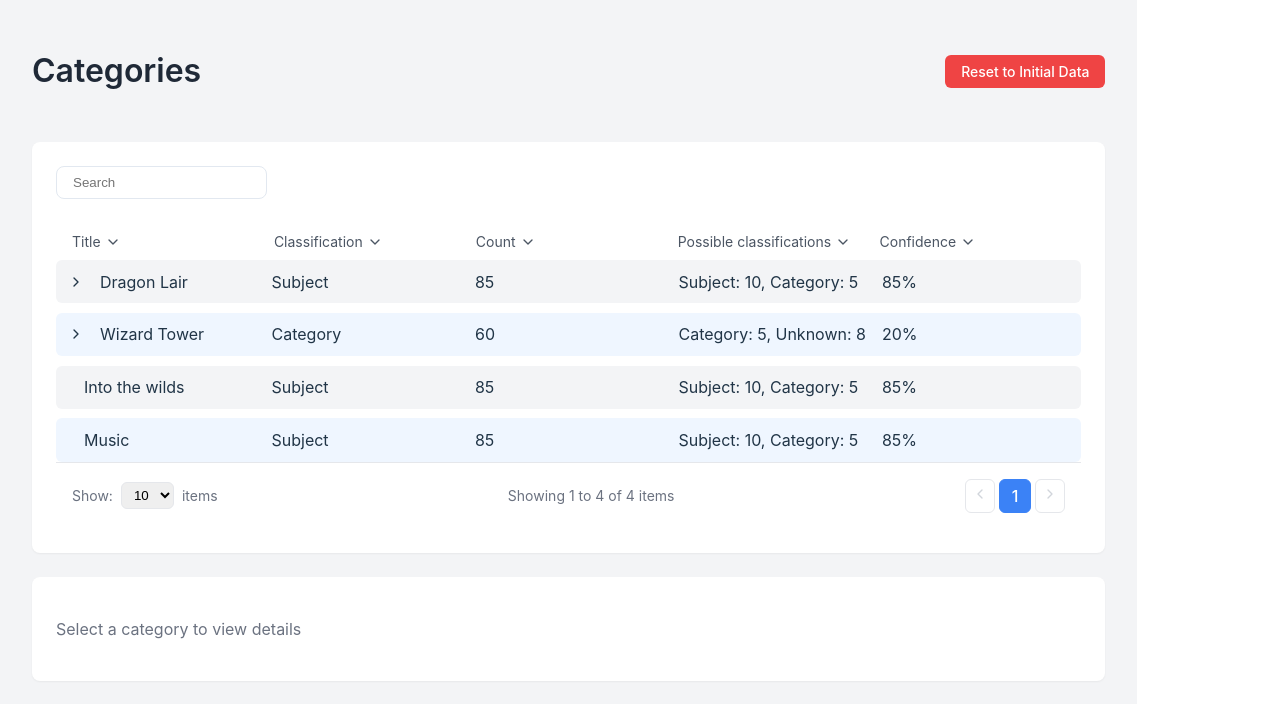
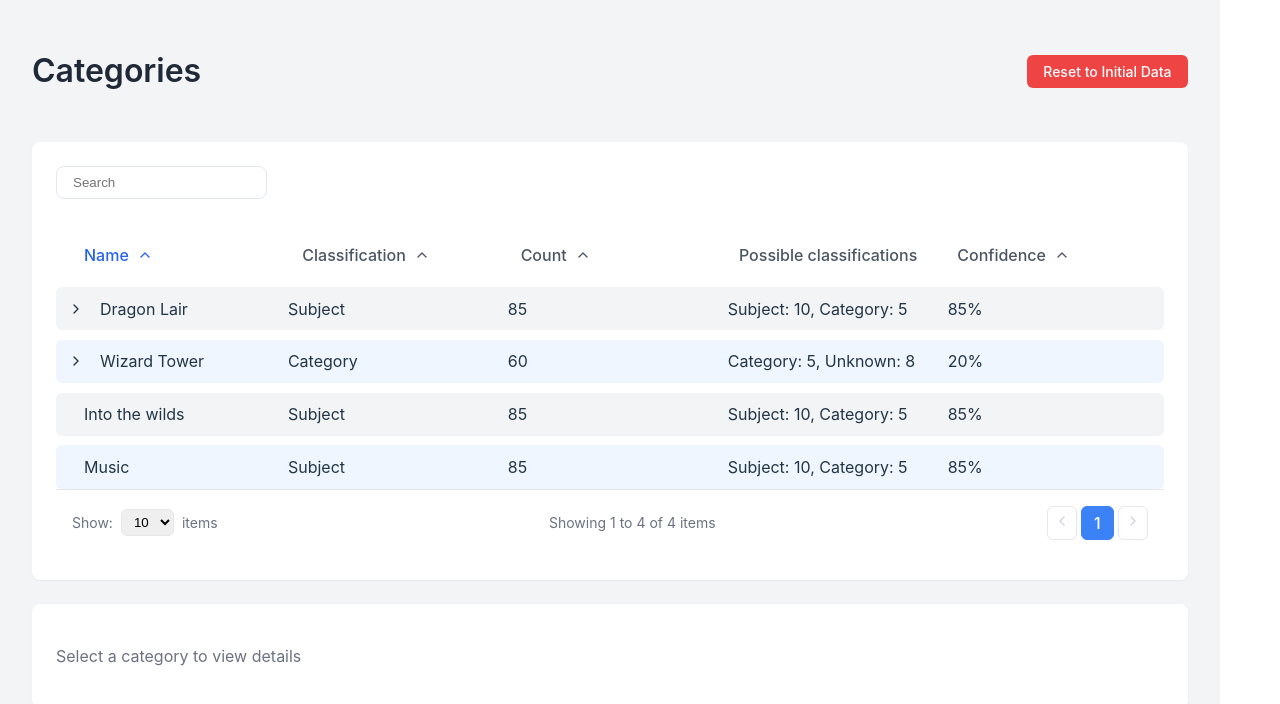
Before and after one commit to kparkerNRO/fs-organizer, a React (Vite) app in the folder frontend/: page / in a window 1280 px wide. Shown: the top 704 px of the page. Built offline with nearby package versions, Linux system fonts and the light colour scheme.

Commit message:
feat: sorting

```diff
--- a/frontend/src/components/CategoryTable.tsx
+++ b/frontend/src/components/CategoryTable.tsx
@@ -1,9 +1,12 @@
 import React, { useState, useEffect, act } from "react";
 import styled from "styled-components";
-import { Category, Folder } from "../types";
-import { ChevronDown, ChevronRight } from "lucide-react";
+import { Category, Folder, SortConfig } from "../types/types";
+import { ChevronDown, ChevronRight, ChevronUp, X } from "lucide-react";
 import { ContextMenu } from "./ContextMenu";
 import { Pagination } from "./Pagination";
+import { usePageState } from "../hooks/usePageState";
+import { SORT_FIELD, SORT_ORDER } from "../types/enums";
+
 interface CategoryTableProps {
   categories: Category[];
   onSelectItem: (item: Category | Folder | null) => void;
@@ -14,6 +17,7 @@ interface CategoryTableProps {
   totalItems: number;
   onPageChange: (page: number) => void;
   onPageSizeChange: (size: number) => void;
+  onSortChange: (sortConfig: SortConfig) => void;
 }
 
 interface ContextMenuState {
@@ -32,8 +36,8 @@ export const CategoryTable: React.FC<CategoryTableProps> = ({
   totalItems,
   onPageChange,
   onPageSizeChange,
+  onSortChange,
 }) => {
-  const [expandedCategories, setExpandedCategories] = useState<number[]>([]);
   const [activeCategory, setActiveCategory] = useState<Category | null>(null);
   const [selectedFolders, setSelectedFolders] = useState<Folder[]>([]);
   const [draggedOverCategoryId, setDraggedOverCategoryId] = useState<
@@ -45,18 +49,91 @@ export const CategoryTable: React.FC<CategoryTableProps> = ({
     y: 0,
   });
 
+  const {
+    pageState,
+    updateSortConfig,
+    updateExpandedCategories,
+    updateSelectedItem,
+  } = usePageState();
+
+  // Initialize state from pageState
+  const [expandedCategories, setExpandedCategories] = useState<number[]>(
+    pageState.expandedCategories
+  );
+
+  // Handle sort column click
+  const handleHeaderClick = (field: SORT_FIELD) => {
+    const currentSort = pageState.sortConfig;
+    let newSort: SortConfig;
+
+    if (currentSort.field === field) {
+      if (currentSort.direction === SORT_ORDER.ASC) {
+        newSort = { field, direction: SORT_ORDER.DESC };
+      } else if (currentSort.direction === SORT_ORDER.DESC) {
+        newSort = { field: SORT_FIELD.NAME, direction: SORT_ORDER.ASC };
+      } else {
+        newSort = { field, direction: SORT_ORDER.ASC };
+      }
+    } else {
+      newSort = { field, direction: SORT_ORDER.ASC };
+    }
+
+    updateSortConfig(newSort);
+    onSortChange(newSort);
+  };
+
+  // Render sort icon based on current sort state
+  const SortIcon = ({ field }: { field: SORT_FIELD }) => {
+    const { sortConfig } = pageState;
+
+    if (sortConfig.field !== field) {
+      return (
+        <div className="w-4 h-4 opacity-0 group-hover:opacity-50">
+          <ChevronUp size={16} />
+        </div>
+      );
+    }
+
+    if (sortConfig.direction === SORT_ORDER.NONE) {
+      return (
+        <div className="w-4 h-4 text-gray-400 hover:text-gray-600">
+          <X size={16} />
+        </div>
+      );
+    }
+
+    return (
+      <div className="w-4 h-4 text-blue-500">
+        {sortConfig.direction === "asc" ? (
+          <ChevronUp size={16} />
+        ) : (
+          <ChevronDown size={16} />
+        )}
+      </div>
+    );
+  };
+
+  // Update persisted state when expandedCategories changes
+  useEffect(() => {
+    updateExpandedCategories(expandedCategories);
+  }, [expandedCategories]);
+
   // Handle updates to selection
   useEffect(() => {
     if (selectedFolders.length > 1) {
       onSelectItem(null);
+      updateSelectedItem(null)
     } else if (selectedFolders.length === 1) {
       onSelectItem(selectedFolders[0]);
+      updateSelectedItem(selectedFolders[0].id)
     }
+
   }, [selectedFolders, onSelectItem]);
 
   useEffect(() => {
     if (activeCategory && selectedFolders.length === 0) {
       onSelectItem(activeCategory);
+      updateSelectedItem(activeCategory.id)
     }
   }, [activeCategory, selectedFolders.length, onSelectItem]);
 
@@ -367,20 +444,31 @@ export const CategoryTable: React.FC<CategoryTableProps> = ({
 
       <TableGrid>
         <HeaderGrid>
-          <HeaderCell>
-            Title <ChevronDown size={16} />
+          <HeaderCell
+            $active={pageState.sortConfig.field === SORT_FIELD.NAME}
+            onClick={() => handleHeaderClick(SORT_FIELD.NAME)}
+          >
+            Name <SortIcon field={SORT_FIELD.NAME} />
           </HeaderCell>
-          <HeaderCell>
-            Classification <ChevronDown size={16} />
+          <HeaderCell
+            $active={pageState.sortConfig.field === SORT_FIELD.CLASSIFICATION}
+            onClick={() => handleHeaderClick(SORT_FIELD.CLASSIFICATION)}
+          >
+            Classification <SortIcon field={SORT_FIELD.CLASSIFICATION} />
           </HeaderCell>
-          <HeaderCell>
-            Count <ChevronDown size={16} />
+          <HeaderCell
+            $active={pageState.sortConfig.field === SORT_FIELD.COUNT}
+            onClick={() => handleHeaderClick(SORT_FIELD.COUNT)}
+          >
+            Count <SortIcon field={SORT_FIELD.COUNT} />
           </HeaderCell>
-          <HeaderCell>
-            Possible classifications <ChevronDown size={16} />
-          </HeaderCell>
-          <HeaderCell>
-            Confidence <ChevronDown size={16} />
+          <HeaderCell>Possible classifications</HeaderCell>
+          <HeaderCell
+            $active={pageState.sortConfig.field === SORT_FIELD.CONFIDENCE}
+            onClick={() => handleHeaderClick(SORT_FIELD.CONFIDENCE)}
+          >
+            Confidence
+            <SortIcon field={SORT_FIELD.CONFIDENCE} />
           </HeaderCell>
         </HeaderGrid>
 
@@ -471,15 +559,28 @@ const HeaderGrid = styled.div`
   margin-bottom: 0.5rem;
 `;
 
-const HeaderCell = styled.div`
+const HeaderCell = styled.div<{
+  $active?: boolean;
+}>`
   display: flex;
   align-items: center;
-  font-size: 0.875rem;
-  color: #4b5563;
+  gap: 0.5rem;
+  padding: 0.75rem;
+  font-weight: 500;
+  color: ${(props) => (props.$active ? "#2563eb" : "#4b5563")};
   cursor: pointer;
+  transition: all 0.2s;
 
-  svg {
-    margin-left: 0.25rem;
+  &:hover {
+    background-color: #f3f4f6;
+    border-radius: 0.375rem;
+  }
+
+  /* Sort icon container */
+  > div {
+    display: flex;
+    align-items: center;
+    transition: all 0.2s;
   }
 `;
 
--- /dev/null
+++ b/frontend/src/hooks/usePageState.ts
@@ -0,0 +1,71 @@
+// src/hooks/usePageState.ts
+
+import { useState, useEffect } from "react";
+import { PageState, SortConfig } from "../types/types";
+import { SORT_FIELD, SORT_ORDER } from "../types/enums";
+
+const PAGE_STATE_KEY = "categoryPageState";
+
+const defaultPageState: PageState = {
+  sortConfig: {
+    field: SORT_FIELD.NAME,
+    direction: SORT_ORDER.ASC,
+  },
+  expandedCategories: [],
+  selectedItem: null,
+};
+
+export const usePageState = () => {
+  // Initialize state from localStorage or use defaults
+  const [pageState, setPageState] = useState<PageState>(() => {
+    try {
+      const savedState = localStorage.getItem(PAGE_STATE_KEY);
+      return savedState ? JSON.parse(savedState) : defaultPageState;
+    } catch (error) {
+      console.error("Error loading page state from localStorage:", error);
+      return defaultPageState;
+    }
+  });
+
+  // Save to localStorage whenever state changes
+  useEffect(() => {
+    try {
+      localStorage.setItem(PAGE_STATE_KEY, JSON.stringify(pageState));
+    } catch (error) {
+      console.error("Error saving page state to localStorage:", error);
+    }
+  }, [pageState]);
+
+  const updateSortConfig = (newConfig: SortConfig) => {
+    setPageState((prev) => ({
+      ...prev,
+      sortConfig: newConfig,
+    }));
+  };
+
+  const updateExpandedCategories = (categoryIds: number[]) => {
+    setPageState((prev) => ({
+      ...prev,
+      expandedCategories: categoryIds,
+    }));
+  };
+
+  const updateSelectedItem = (itemId: number | null) => {
+    setPageState((prev) => ({
+      ...prev,
+      selectedItem: itemId,
+    }));
+  };
+
+  const resetPageState = () => {
+    setPageState(defaultPageState);
+  };
+
+  return {
+    pageState,
+    updateSortConfig,
+    updateExpandedCategories,
+    updateSelectedItem,
+    resetPageState,
+  };
+};
--- a/frontend/src/mock_data/mockApi.ts
+++ b/frontend/src/mock_data/mockApi.ts
@@ -1,7 +1,7 @@
 // src/mockApi.ts
 
 import { mockFolders, mockCategoryData } from "./mockData";
-import { Category, Folder } from "../types";
+import { Category, Folder } from "../types/types";
 import { FetchCategoriesParams, FetchCategoriesResponse } from "../api";
 
 export const fetchMockFolders = (): Promise<Folder[]> => {
@@ -10,7 +10,9 @@ export const fetchMockFolders = (): Promise<Folder[]> => {
   });
 };
 
-export const fetchMockCategoryData = (params: FetchCategoriesParams): Promise<FetchCategoriesResponse> => {
+export const fetchMockCategoryData = (
+  params: FetchCategoriesParams
+): Promise<FetchCategoriesResponse> => {
   const mockData = {
     data: mockCategoryData,
     totalItems: mockCategoryData.length,
--- a/frontend/src/mock_data/mockData.ts
+++ b/frontend/src/mock_data/mockData.ts
@@ -1,6 +1,6 @@
 // src/mockData.ts
 
-import { Folder, Category } from "../types";
+import { Folder, Category } from "../types/types";
 
 export const mockFolders: Folder[] = [];
 
--- a/frontend/src/pages/CategoriesPage.tsx
+++ b/frontend/src/pages/CategoriesPage.tsx
@@ -1,12 +1,12 @@
 // CategoriesPage.tsx
 import React, { useState, useEffect } from "react";
 import styled from "styled-components";
-import { Category, Folder } from "../types";
+import { Category, Folder } from "../types/types";
 import { CategoryTable } from "../components/CategoryTable";
 import { CategoryDetails } from "../components/CategoryDetails";
 import { fetchCategories } from "../api";
-import { usePersistedCategories } from '../hooks/usePersistedCategories';
-import { ResetButton } from '../components/ResetButton';
+import { usePersistedCategories } from "../hooks/usePersistedCategories";
+import { ResetButton } from "../components/ResetButton";
 
 interface PaginationState {
   currentPage: number;
@@ -17,20 +17,19 @@ interface PaginationState {
 
 export const CategoriesPage: React.FC = () => {
   const [data, setData] = useState<any[]>([]);
-  const [selectedItem, setSelectedItem] = useState<Category | Folder  | null>(null);
+  const [selectedItem, setSelectedItem] = useState<Category | Folder | null>(
+    null
+  );
 
   const [pagination, setPagination] = useState<PaginationState>({
     currentPage: 1,
     pageSize: 10,
     totalItems: 0,
-    totalPages: 1
+    totalPages: 1,
   });
 
-  const {
-    categories,
-    setCategories,
-    resetToInitial
-  } = usePersistedCategories(data);
+  const { categories, setCategories, resetToInitial } =
+    usePersistedCategories(data);
 
   const handleUpdateCategories = (updatedCategories: Category[]) => {
     setCategories(updatedCategories);
@@ -38,9 +37,9 @@ export const CategoriesPage: React.FC = () => {
 
   const handleReset = () => {
     // Reset pagination state
-    setPagination(prev => ({
+    setPagination((prev) => ({
       ...prev,
-      currentPage: 1
+      currentPage: 1,
     }));
 
     // Reset local selection state
@@ -55,15 +54,15 @@ export const CategoriesPage: React.FC = () => {
   }, []);
 
   const handlePageChange = async (page: number) => {
-    setPagination(prev => ({ ...prev, currentPage: page }));
+    setPagination((prev) => ({ ...prev, currentPage: page }));
     await fetchCategoryData(page, pagination.pageSize);
   };
 
   const handlePageSizeChange = async (size: number) => {
-    setPagination(prev => ({
+    setPagination((prev) => ({
       ...prev,
       pageSize: size,
-      currentPage: 1 // Reset to first page when changing page size
+      currentPage: 1, // Reset to first page when changing page size
     }));
     await fetchCategoryData(1, size);
   };
@@ -72,13 +71,13 @@ export const CategoriesPage: React.FC = () => {
     try {
       const response = await fetchCategories({ page, pageSize });
       setCategories(response.data);
-      setPagination(prev => ({
+      setPagination((prev) => ({
         ...prev,
         totalItems: response.totalItems,
-        totalPages: response.totalPages
+        totalPages: response.totalPages,
       }));
     } catch (error) {
-      console.error('Error fetching categories:', error);
+      console.error("Error fetching categories:", error);
     }
   };
 
@@ -90,7 +89,7 @@ export const CategoriesPage: React.FC = () => {
       </Header>
 
       <ContentContainer>
-      <CategoryTable
+        <CategoryTable
           categories={categories}
           onSelectItem={setSelectedItem}
           onUpdateCategories={handleUpdateCategories}
--- /dev/null
+++ b/frontend/src/types/enums.ts
@@ -0,0 +1,12 @@
+export enum SORT_ORDER {
+  ASC = "asc",
+  DESC = "desc",
+  NONE = "none"
+}
+
+export enum SORT_FIELD {
+  NAME = "name",
+  CLASSIFICATION = "classification",
+  COUNT = "count",
+  CONFIDENCE = "confidence",
+}
```
Also changed, not shown: frontend/src/api.ts (+6 -3 lines), frontend/src/components/CategoryDetails.tsx (+5 -6 lines), frontend/src/hooks/usePersistedCategories.ts (renamed from frontend/src/hooks/usePersistedCategories.tsx, +6 -6 lines), frontend/src/types/types.ts (renamed from frontend/src/types.ts, +10 -2 lines).
